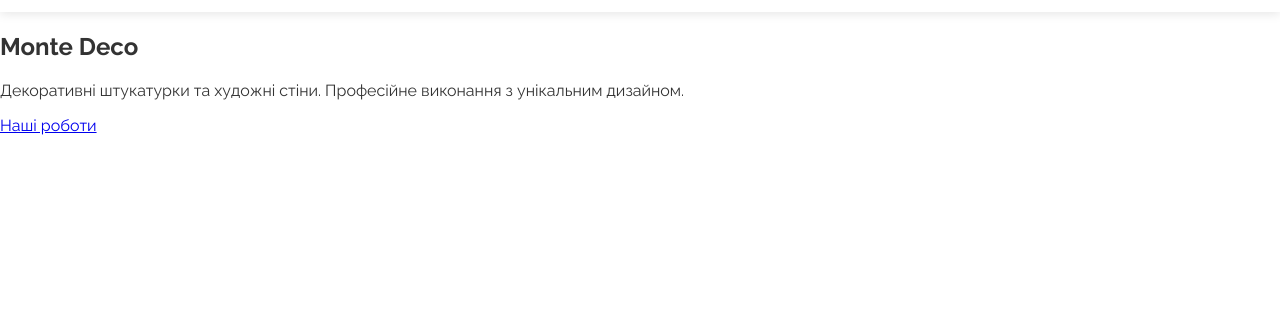
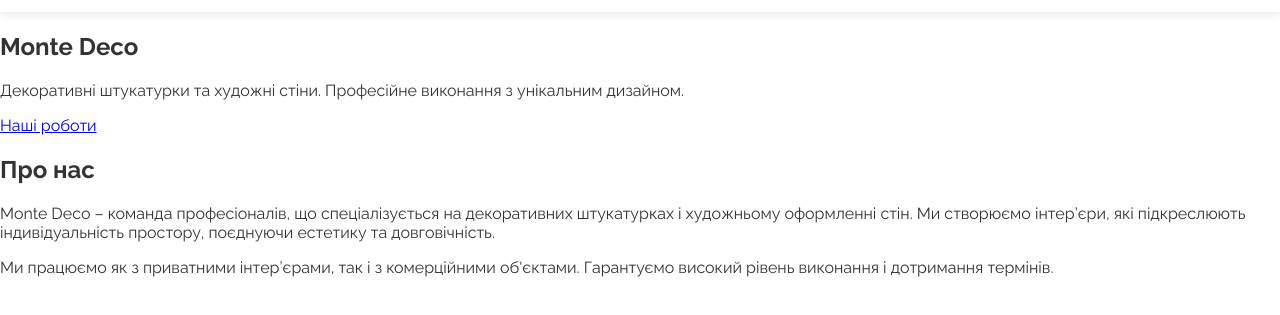
Before and after one commit to algisajul/montedeco, a plain HTML site: page index.html in a window 1280 px wide. Shown: the part 91-406 px from the top of the page. Drawn offline with Linux system fonts and the light colour scheme.

Commit message:
Update index.html

```diff
--- a/index.html
+++ b/index.html
@@ -49,3 +49,15 @@
         <a href="#portfolio" class="btn">Наші роботи</a>
     </div>
 </section>
+    <section class="about" id="about">
+    <div class="container">
+        <h2>Про нас</h2>
+        <p>
+            Monte Deco – команда професіоналів, що спеціалізується на декоративних штукатурках і художньому оформленні стін.
+            Ми створюємо інтер’єри, які підкреслюють індивідуальність простору, поєднуючи естетику та довговічність.
+        </p>
+        <p>
+            Ми працюємо як з приватними інтер’єрами, так і з комерційними об'єктами. Гарантуємо високий рівень виконання і дотримання термінів.
+        </p>
+    </div>
+</section>
```
